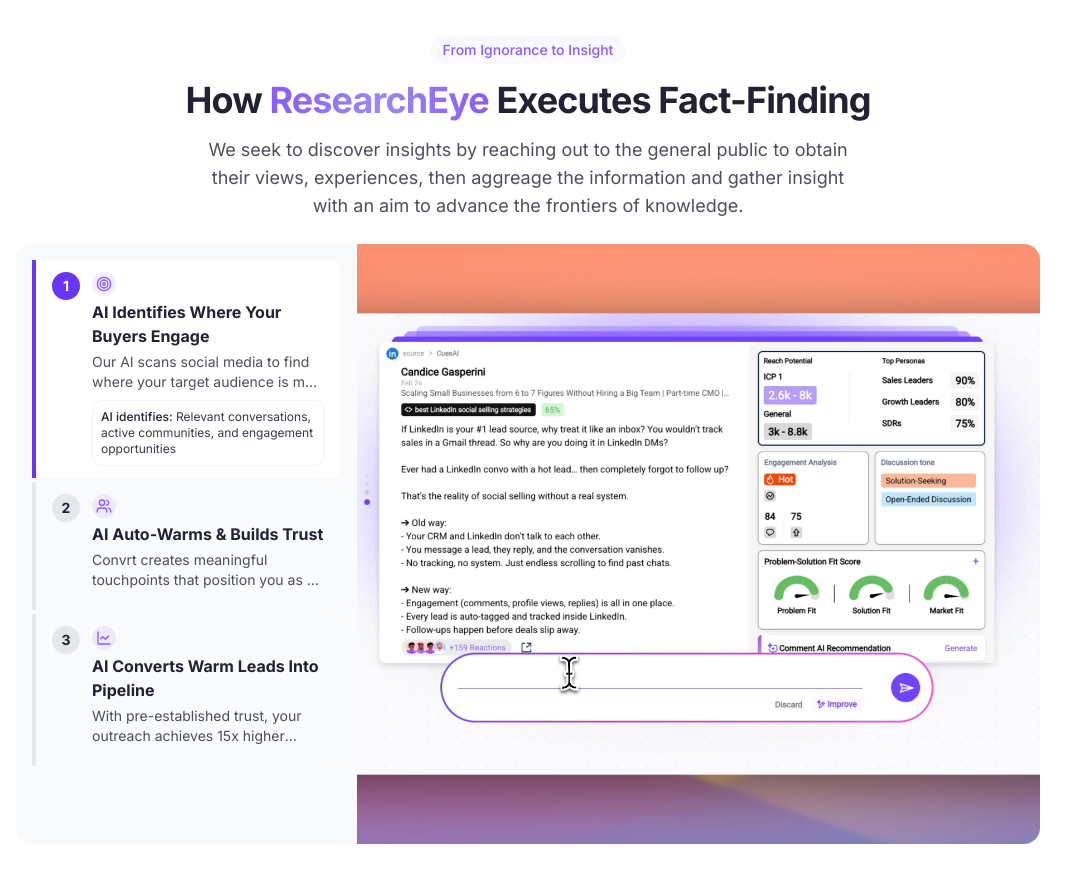
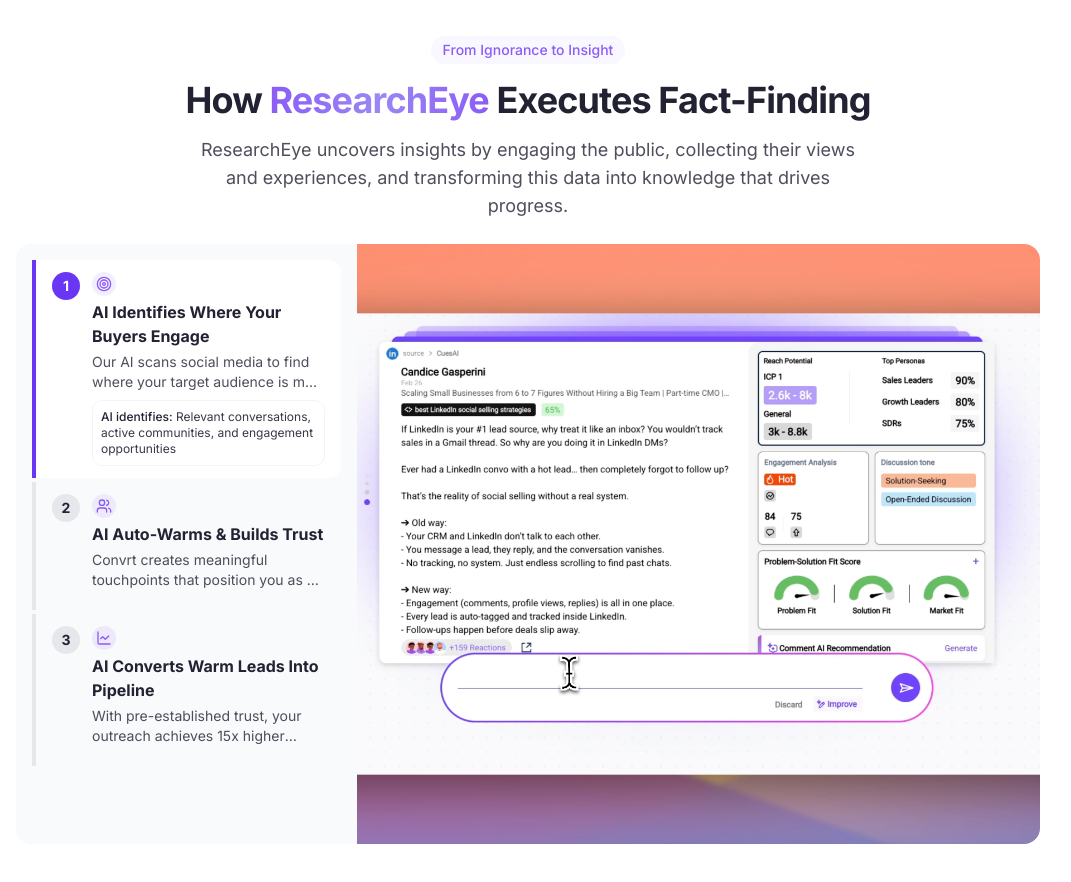
Before and after one commit to John-AE/glow-convert-sell-161, a React (Vite) app: page / in a window 1280 px wide. Shown: the part 3000-3882 px from the top of the page, without its empty margins (112-1183 px from the left). Built offline with nearby package versions, Linux system fonts and the light colour scheme.

Commit message:
Update HowItWorks.tsx

```diff
--- a/src/components/HowItWorks.tsx
+++ b/src/components/HowItWorks.tsx
@@ -53,7 +53,7 @@ const HowItWorks = () => {
             How <span className="gradient-text">ResearchEye</span> Executes Fact-Finding
           </h2>
           <p className="text-convrt-dark-blue/80 text-lg max-w-2xl mx-auto">
-            We seek to discover insights by reaching out to the general public to obtain their views, experiences, then aggreage the information and gather insight with an aim to advance the frontiers of knowledge.
+            ResearchEye uncovers insights by engaging the public, collecting their views and experiences, and transforming this data into knowledge that drives progress.
           </p>
         </div>
 
```
